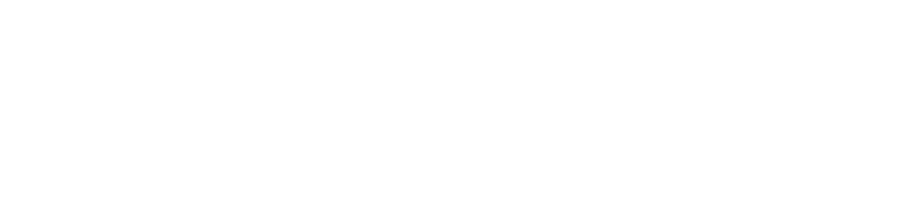
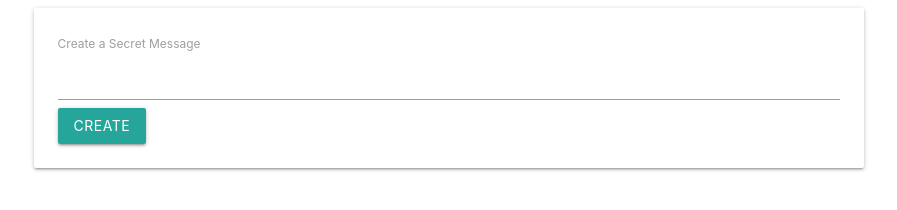
Before and after one commit to appsius/messamosec, a plain HTML site: page index.html in a window 1280 px wide. Shown: the whole page, without its empty margins (191-1088 px from the left). Drawn offline with nearby package versions, Linux system fonts and the light colour scheme.

Commit message:
Handling Form Submission

```diff
--- a/index.html
+++ b/index.html
@@ -7,6 +7,18 @@
     />
   </head>
   <body>
+    <div class="row">
+      <div class="col s8 offset-s2">
+        <div class="card-panel">
+          <form>
+            <label for="secret">Create a Secret Message</label>
+            <input type="text" />
+            <button class="btn">Create</button>
+          </form>
+        </div>
+      </div>
+    </div>
+
     <script src="index.js"></script>
   </body>
 </html>
--- a/index.js
+++ b/index.js
@@ -0,0 +1,5 @@
+document.querySelector('form').addEventListener('submit', event => {
+  event.preventDefault();
+  const input = document.querySelector('input');
+  console.log(input.value);
+});
```
